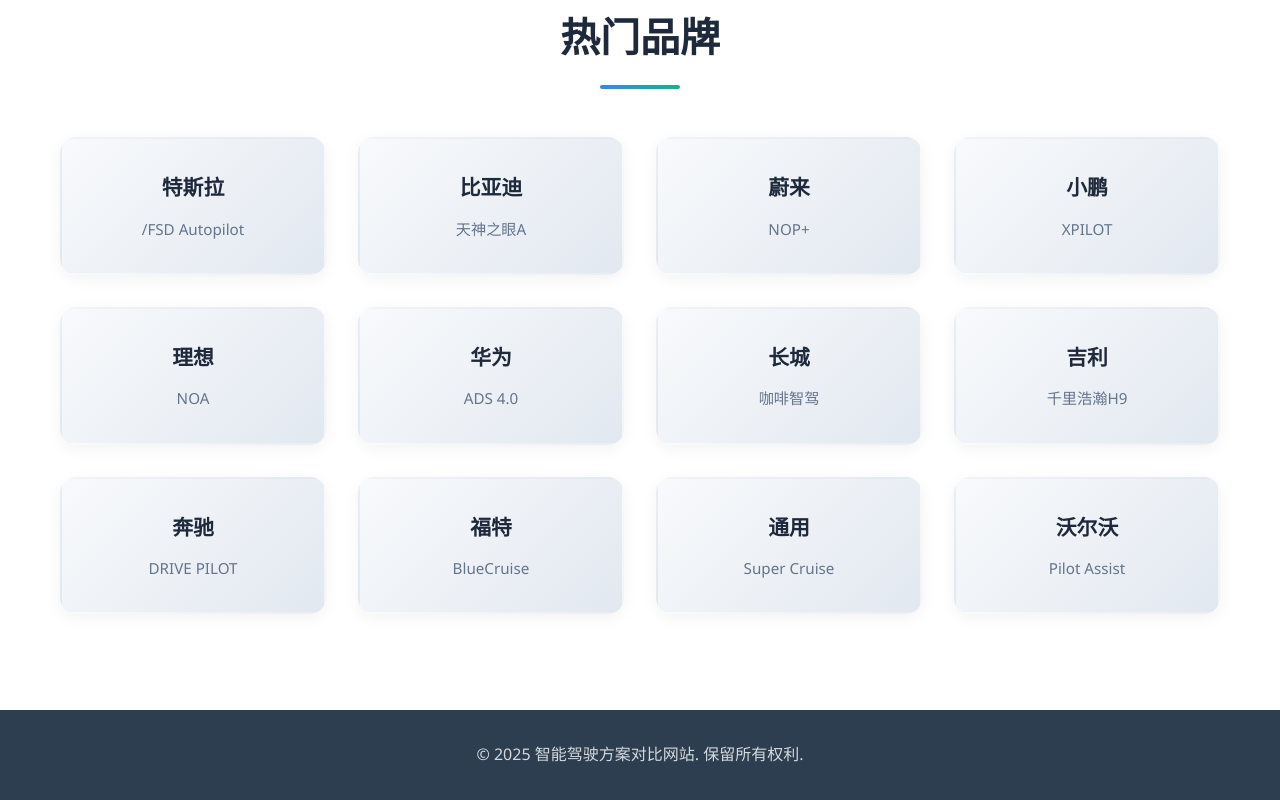
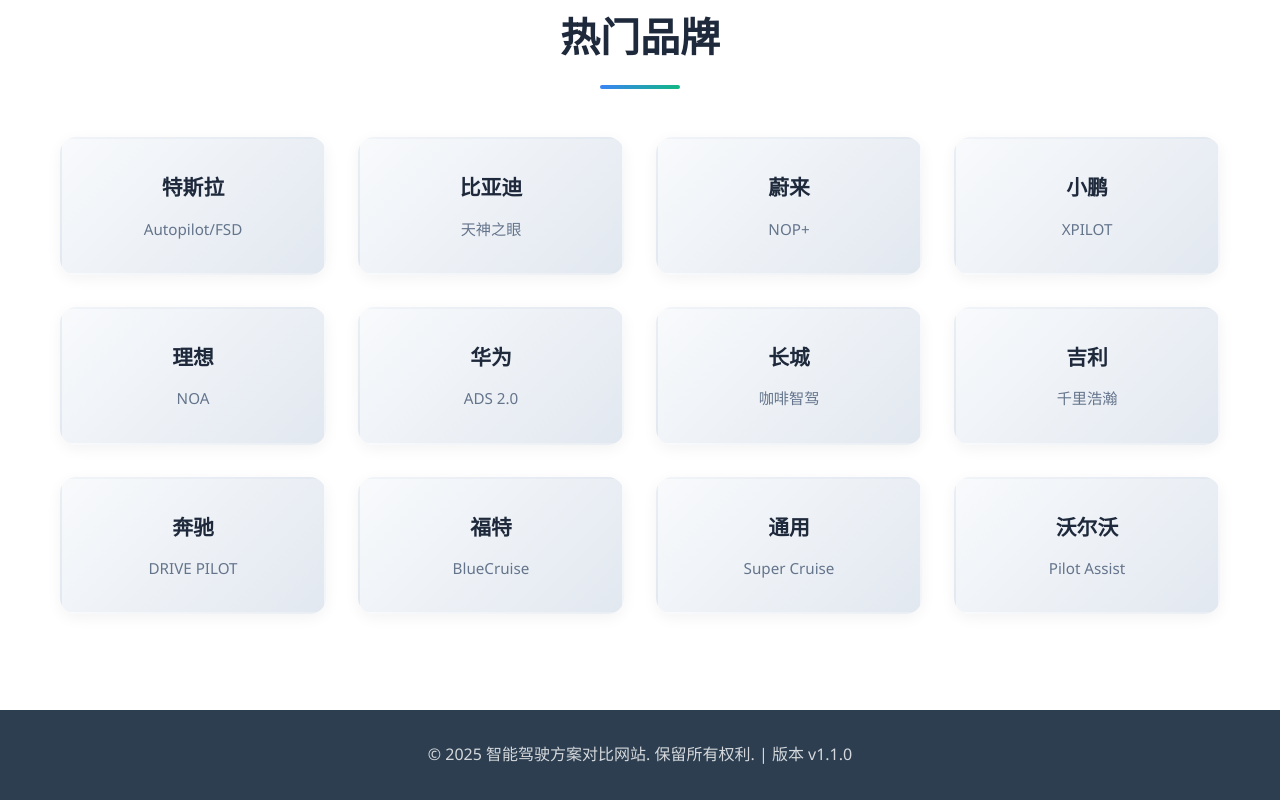
Before and after one commit to wuhao20121001/wuhao20121001.github.io, a plain HTML site: page index.html in a window 1280 px wide. Shown: the part 1324-2124 px from the top of the page. Drawn offline with Linux system fonts and the light colour scheme.

Commit message:
Update text for clarity in index.html

```diff
--- a/index.html
+++ b/index.html
@@ -26,7 +26,7 @@
     <main>
         <section class="hero">
             <div class="container">
-                <h2>中国智能驾驶方案全面对比</h2>
+                <h2>中外智能驾驶方案全面对比</h2>
                 <p>深入分析全球各品牌智能驾驶技术的性能、特点和应用场景</p>
                 <div class="cta-buttons">
                     <a href="brands.html" class="btn btn-primary">查看品牌列表</a>
@@ -65,11 +65,11 @@
                 <div class="brands-grid">
                     <div class="brand-card">
                         <h4>特斯拉</h4>
-                        <p>/FSD Autopilot</p>
+                        <p>Autopilot/FSD</p>
                     </div>
                     <div class="brand-card">
                         <h4>比亚迪</h4>
-                        <p>天神之眼A</p>
+                        <p>天神之眼</p>
                     </div>
                     <div class="brand-card">
                         <h4>蔚来</h4>
@@ -85,7 +85,7 @@
                     </div>
                     <div class="brand-card">
                         <h4>华为</h4>
-                        <p>ADS 4.0</p>
+                        <p>ADS 2.0</p>
                     </div>
                     <div class="brand-card">
                         <h4>长城</h4>
@@ -93,7 +93,7 @@
                     </div>
                     <div class="brand-card">
                         <h4>吉利</h4>
-                        <p>千里浩瀚H9</p>
+                        <p>千里浩瀚</p>
                     </div>
                     <div class="brand-card">
                         <h4>奔驰</h4>
@@ -118,7 +118,7 @@
 
     <footer>
         <div class="container">
-            <p>&copy; 2025 智能驾驶方案对比网站. 保留所有权利.</p>
+            <p>&copy; 2025 智能驾驶方案对比网站. 保留所有权利. | 版本 v1.1.0</p>
         </div>
     </footer>
 
```
